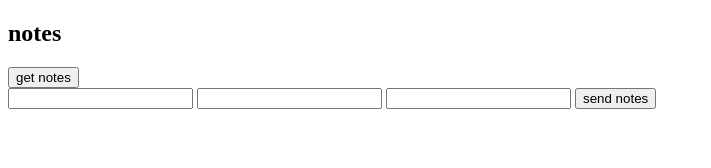
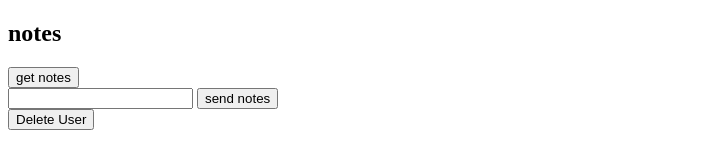
Before and after one commit to schincharauli/Backend-Bootcamp-front, a website: page index.html in a window 1280 px wide. Shown: the whole page, without its empty margins (0-711 px from the left). Drawn offline with nearby package versions, Linux system fonts and the light colour scheme.

Commit message:
feat: added edit and delete functionality

```diff
--- a/index.html
+++ b/index.html
@@ -10,13 +10,13 @@
   <body>
     <h2>notes</h2>
     <button id="get-btn" onclick="getUser()">get notes</button>
-    <form id="form" onsubmit="addUser(event, this )">
-      <input type="text" id="name" />
+    <!-- <form id="form" onsubmit="addUser(event, this )"> -->
+    <form id="form" onsubmit="updateUser(event, this )">
+      <!-- <input type="text" id="name" /> -->
       <input type="email" id="email" />
-      <input type="number" id="age" />
-      <!-- <input type="id" id="id" /> -->
 
       <button type="submit">send notes</button>
     </form>
+    <button id="btn-id" onclick="deleteUser()">Delete User</button>
   </body>
 </html>
--- a/script.js
+++ b/script.js
@@ -31,8 +31,6 @@ const addUser = async (event, form) => {
     const response = await instance.post("/users", {
       name: form.name.value,
       email: form.email.value,
-      age: form.age.value,
-      // id: form.id.value,
     });
     console.log(response);
   } catch (error) {}
@@ -45,3 +43,26 @@ const getUser = async () => {
     console.log(response);
   } catch (error) {}
 };
+
+const updateUser = async (event, form) => {
+  event.preventDefault();
+  const id = "21fe6ad8-0a3a-4f2a-93c0-72bb7ee89aa7";
+  try {
+    const response = await instance.put(`/users/${id}`, {
+      email: form.email.value,
+    });
+    console.log("user Updated", response.data);
+  } catch (error) {
+    console.error("Error updating user:", error);
+  }
+};
+
+const deleteUser = async (id) => {
+  try {
+    const id = "21fe6ad8-0a3a-4f2a-93c0-72bb7ee89aa7";
+    const response = await instance.delete(`/users/${id}`);
+    console.log("user Deleted Succesfully", response.data);
+  } catch (error) {
+    console.error("Error Deleting user:", error.message);
+  }
+};
```
